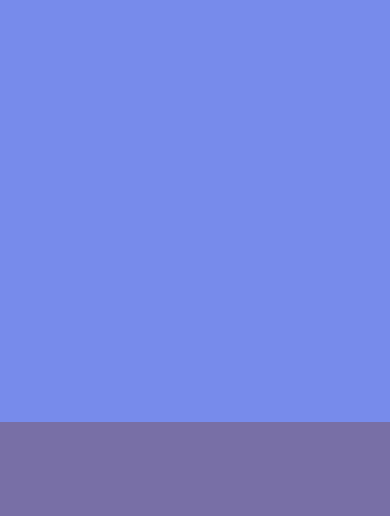
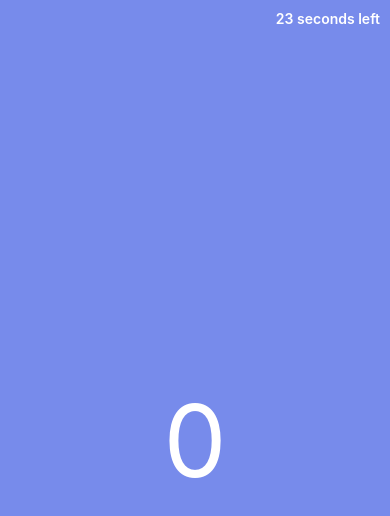
Before and after one commit to RaoulBock/CLICK-A-TAB-GAME, a React Native app: screen / in a window 390 px wide. Shown: the top 516 px of the page. Built offline with nearby package versions, Linux system fonts and the light colour scheme.

Commit message:
front-end

```diff
--- a/App.js
+++ b/App.js
@@ -26,8 +26,8 @@ const NavWrapper = () => {
   return (
     <>
       <StatusBar
-        style="dark"
-        barStyle={"dark-content"}
+        style="light"
+        barStyle={"light-content"}
         backgroundColor={"#778beb"}
         hidden={false}
         translucent={true}
--- a/Screens/HomeScreen.js
+++ b/Screens/HomeScreen.js
@@ -12,10 +12,34 @@ import React from "react";
 import Nav from "../Components/Nav/Nav";
 
 const HomeScreen = () => {
+  const [playerOne, setPlayerOne] = React.useState(0);
+  const [seconds, setSeconds] = React.useState(30);
+  React.useEffect(() => {
+    const interval = setInterval(() => {
+      setSeconds((seconds) => seconds - 1);
+    }, 999);
+
+    if (seconds < 1) {
+      setSeconds(0);
+    }
+
+    return () => clearInterval(interval);
+  }, [seconds]);
+
+  React.useEffect(() => {}, [playerOne]);
+
   return (
     <View style={styles.outline}>
-      <TouchableOpacity style={styles.view}></TouchableOpacity>
-      <TouchableOpacity style={styles.viewOne}></TouchableOpacity>
+      <Text style={styles.title}>{seconds} seconds left</Text>
+      <TouchableOpacity
+        onPress={() => setPlayerOne(playerOne + 1)}
+        style={[
+          styles.view,
+          { flex: 1, alignItems: "center", justifyContent: "center" },
+        ]}
+      >
+        <Text style={styles.text}>{playerOne}</Text>
+      </TouchableOpacity>
     </View>
   );
 };
@@ -28,11 +52,17 @@ const styles = StyleSheet.create({
     paddingTop: Platform.OS === "android" ? StatusBar.currentHeight : 0,
   },
   view: {
-    height: "50%",
     backgroundColor: "#778beb",
   },
-  viewOne: {
-    height: "50%",
-    backgroundColor: "#786fa6",
+  text: {
+    color: "white",
+    fontSize: 100,
+  },
+  title: {
+    backgroundColor: "#778beb",
+    color: "white",
+    fontWeight: "600",
+    padding: 10,
+    textAlign: "right",
   },
 });
```
